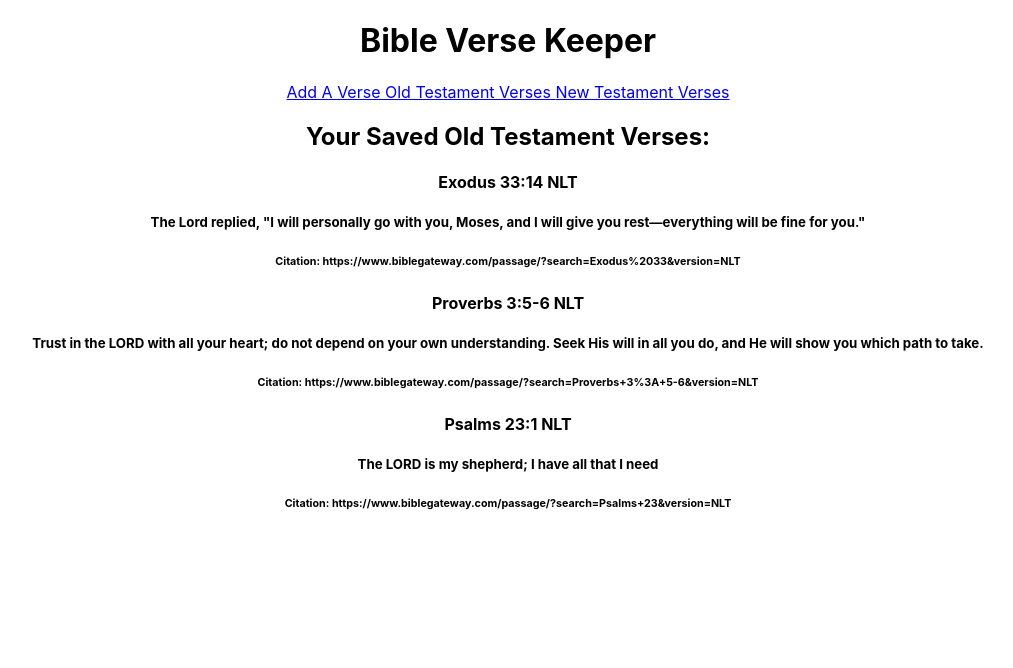
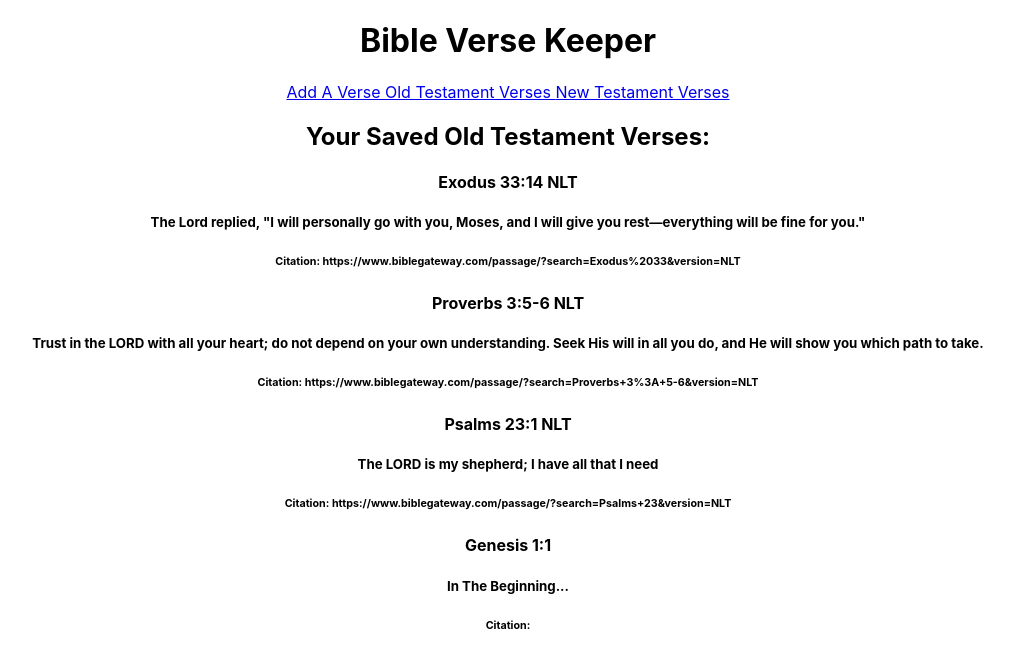
Before and after one commit to DeborahKurz/phase-2-project, a React (Create React App) app: page /oldtestament in a window 1280 px wide. Shown: the top 668 px of the page, without its empty margins (132-1145 px from the left). Built offline with nearby package versions, Linux system fonts and the light colour scheme; data requests are answered from the project's data file.

Commit message:
Created ErrorPage component

```diff
--- a/db.json
+++ b/db.json
@@ -41,6 +41,13 @@
       "verse": "For God So loved the world...",
       "url": "https://example.com",
       "id": 6
+    },
+    {
+      "testament": "Old",
+      "reference": "Genesis 1:1",
+      "verse": "In The Beginning...",
+      "url": "",
+      "id": 7
     }
   ]
 }
--- /dev/null
+++ b/src/ErrorPage.js
@@ -0,0 +1,18 @@
+import NavBar from "./NavBar";
+import {useRouteError} from "react-router-dom";
+import './App.css';
+
+function ErrorPage(){
+    const error = useRouteError();
+    console.log(error);
+
+    return(
+        <div className="App">
+            <NavBar />
+            <h1>Sorry, something went wrong!</h1>
+            <h2>Please navigate to a different page.</h2>
+        </div>
+    )
+}
+
+export default ErrorPage;
--- a/src/Form.js
+++ b/src/Form.js
@@ -39,7 +39,7 @@ function Form({onAddVerse}){
         <div className="App">
             <h4>Save Your Verse Here:</h4>
             <form onSubmit={handleSubmit}>
-                <input type="text" value={testament} placeholder={"Type \'Old\' or \'New\'"} onChange={(e)=> setTestament(e.target.value)}></input>
+                <input type="text" value={testament} placeholder={"Type 'Old' or 'New'"} onChange={(e)=> setTestament(e.target.value)}></input>
                 <input type="text" value={reference} placeholder={"Example: John 3:16"} onChange={(e)=> setReference(e.target.value)}></input>
                 <input type="text" value={verse} placeholder={"Example: For God so loved the world... "} onChange={(e)=> setVerse(e.target.value)}></input>
                 <input type="text" value={url} placeholder={"Paste the URL here"} onChange={(e)=> setUrl(e.target.value)}></input>
--- a/src/routes.js
+++ b/src/routes.js
@@ -1,19 +1,24 @@
 import App from "./App.js";
-import NewTestament from "./NewTestament.js"
-import OldTestament from "./OldTestament.js"
+import NewTestament from "./NewTestament.js";
+import OldTestament from "./OldTestament.js";
+import ErrorPage from "./ErrorPage.js";
+
 
 const routes = [
     {
         path: "/",
-        element: <App />
+        element: <App />,
+        errorElement: <ErrorPage />
     },
     {
         path: "/oldtestament",
-        element: <OldTestament />
+        element: <OldTestament />,
+        errorElement: <ErrorPage />
     },
     {
         path: "/newtestament",
-        element: <NewTestament />
+        element: <NewTestament />,
+        errorElement: <ErrorPage />
     }
 ]
 
```
Also changed, not shown: src/App.js (+2 -14 lines).
